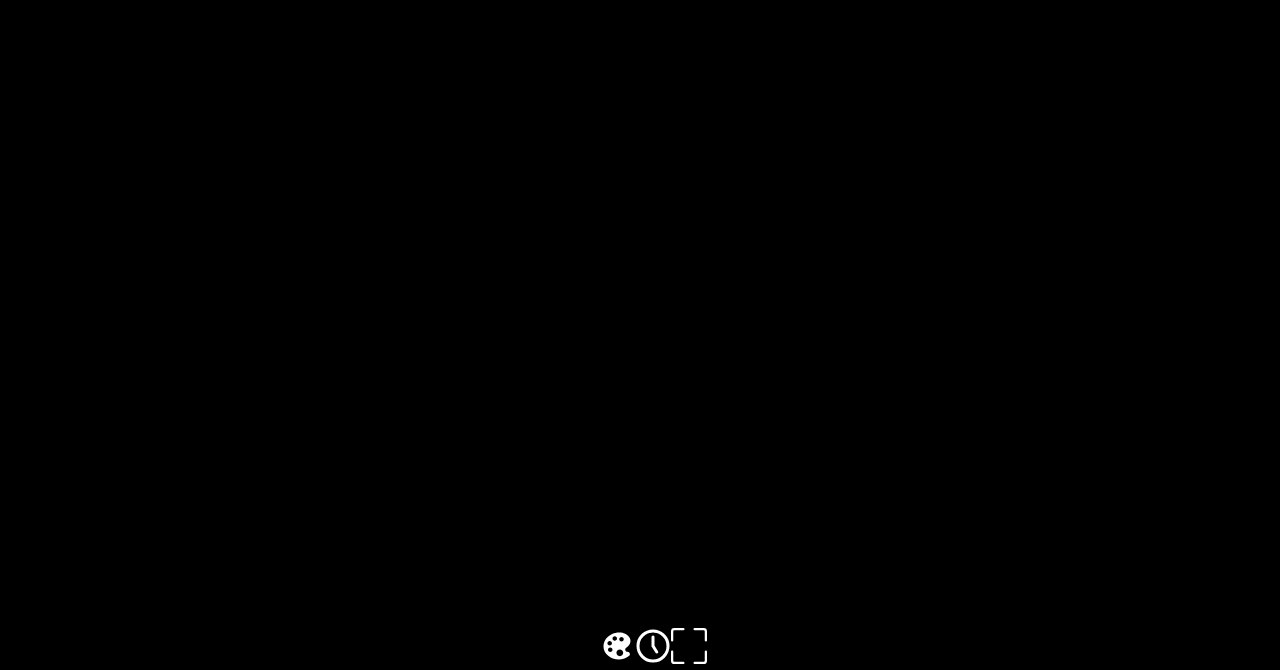
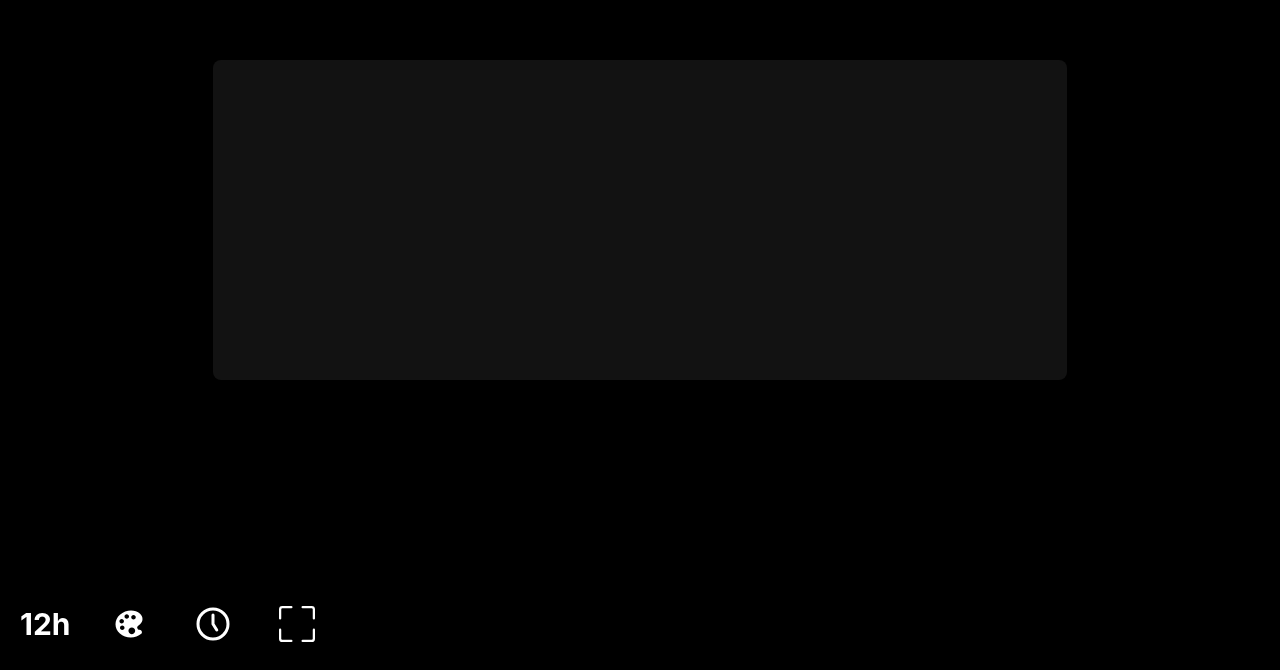
Before and after one commit to Biswajit0981/my-clock, a React (Vite) app: page / in a window 1280 px wide. Shown: the part 130-800 px from the top of the page. Built offline with nearby package versions, Linux system fonts and the light colour scheme.

Commit message:
Refector UI Design of clock_base and clock_box

```diff
--- a/src/index.css
+++ b/src/index.css
@@ -16,48 +16,52 @@
 
 * {
     box-sizing: border-box;
-    margin: 0;
-    padding: 0;
 }
 
+html {
+    font-size: 16px;
+}
 
 @layer components {
     #clock {
-        @apply h-dvh w-full relative flex flex-col items-center justify-between bg-[var(--primary-color)];
+        @apply h-dvh w-full relative grid grid-cols-5 grid-rows-8 gap-2 bg-[var(--primary-color)];
 
         .clock_container {
-            @apply h-[calc(100%-75px)] w-full  flex items-center justify-center;
+            @apply col-span-5 row-span-7  flex items-center  justify-center py-3  ;
 
-            .clock_box {
-                @apply w-[min(720px,88vw)] relative flex flex-col items-center gap-4;
+        }
+
+        .clock_footer {
+            @apply col-span-5 row-start-8 flex  items-center  justify-end;
+        }
+
+        .clock_menu {
+            @apply relative h-full flex items-center px-5 gap-8;
+
+            .hours_btn {
+                @apply text-3xl font-bold text-white cursor-pointer;
             }
+
+            .style_btn {
+                @apply relative p-2 cursor-pointer;
+            }
+        }
+
+    }
+
+    .clock_base {
+        @apply h-full w-full relative  flex flex-col  items-center justify-center gap-8;
+
+        .clock_mode {
+            @apply text-2xl font-bold text-[var(--color-darkwhite)]  top-10 left-10 -translate-x-1/2 -translate-y-1/2 absolute;
         }
     }
 
-    .num_box {
-        @apply relative h-72 w-full overflow-hidden rounded-lg bg-[var(--secondary-color)] border border-[var(--secondary-color)] flex items-center justify-center;
-        h1{
-            @apply text-8xl font-bold text-[var(--primary-color-white)];
+    .clock_box {
+        @apply h-80 w-2/3 flex items-center justify-center relative bg-[var(--secondary-color)] rounded-lg;
+
+        .num_box {
+            @apply text-8xl font-bold text-white;
         }
     }
 }
-
-@keyframes flip-top {
-    from {
-        transform: rotateX(0deg);
-    }
-
-    to {
-        transform: rotateX(-90deg);
-    }
-}
-
-@keyframes flip-bottom {
-    from {
-        transform: rotateX(90deg);
-    }
-
-    to {
-        transform: rotateX(0deg);
-    }
-}
```
